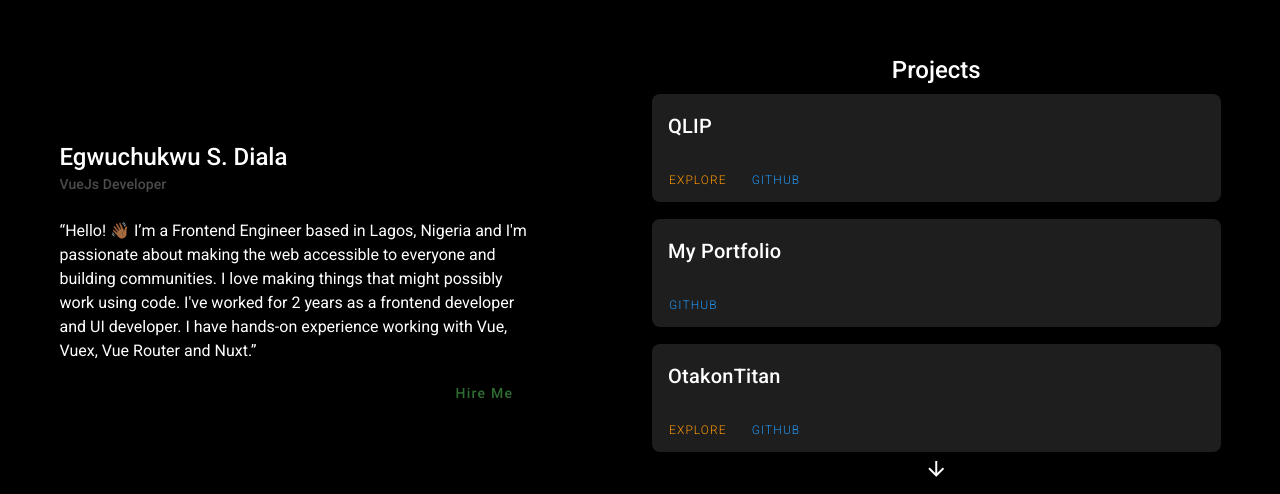
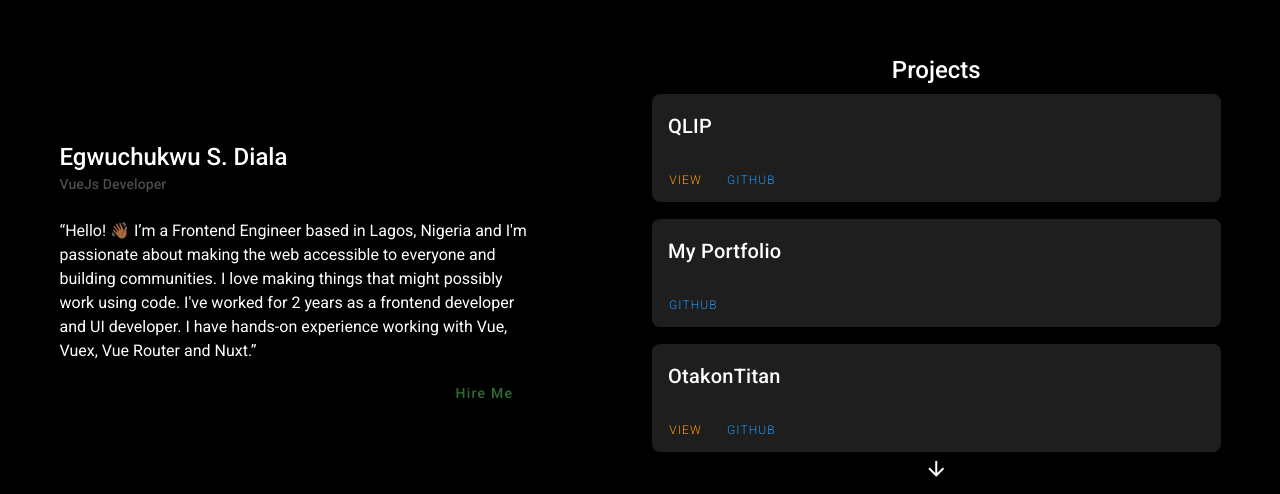
Before and after one commit to Weeb-Develooper/egdiala, a Nuxt app: page / in a window 1280 px wide. Shown: the part 138-632 px from the top of the page. Built offline with nearby package versions, Linux system fonts and the light colour scheme.

Commit message:
fixed issues in console

```diff
--- a/layouts/default.vue
+++ b/layouts/default.vue
@@ -7,8 +7,9 @@
 
     <v-footer
       class="card-border"
+      dark
       app
-      dark
+      absolute
       padless
       :style="{ background: $vuetify.theme.themes.dark.background }"
     >
@@ -48,5 +49,6 @@ export default {
 
 .card-border {
   border: none;
+  border-top-color: #000;
 }
 </style>
--- a/pages/index.vue
+++ b/pages/index.vue
@@ -151,8 +151,8 @@
               item-height="125"
               class="hide my-2"
             >
-              <template v-slot:default="{ item }">
-                <v-card :key="item" class="project-card" min-width="344">
+              <template v-slot:default="{ item, m }">
+                <v-card :key="m" class="project-card" min-width="344">
                   <v-card-title>
                     {{ item.title }}
                   </v-card-title>
@@ -168,7 +168,7 @@
                       color="orange"
                       text
                     >
-                      Explore
+                      View
                     </v-btn>
                     <v-btn
                       v-if="item.source"
```
Also changed, not shown: nuxt.config.js (indentation only).
